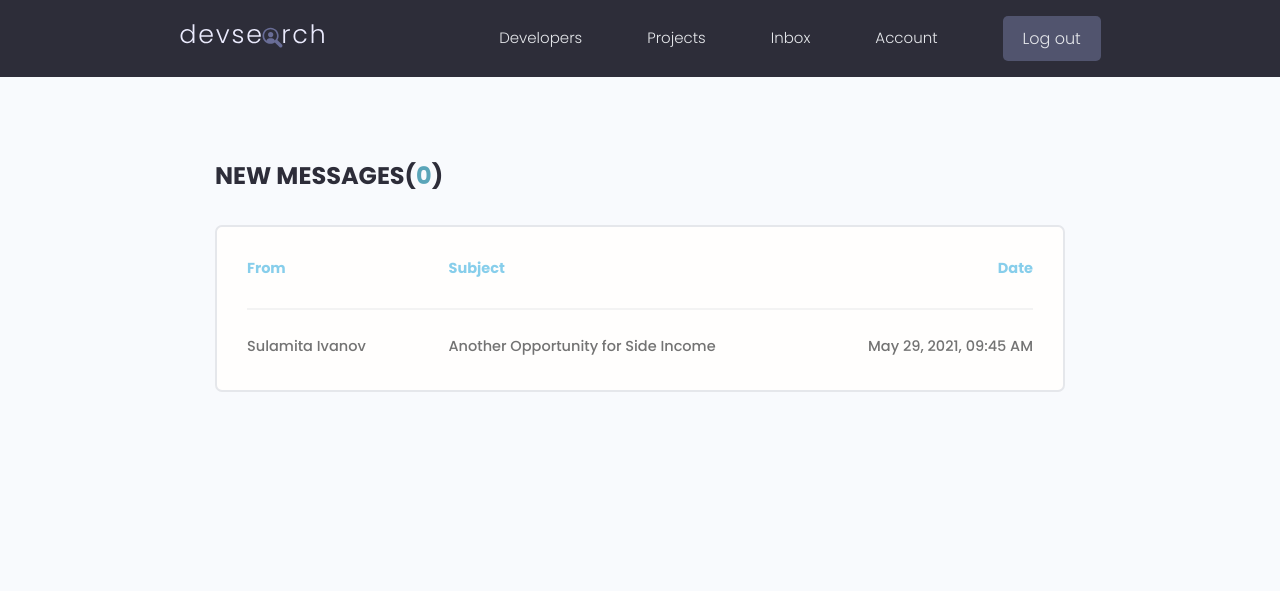
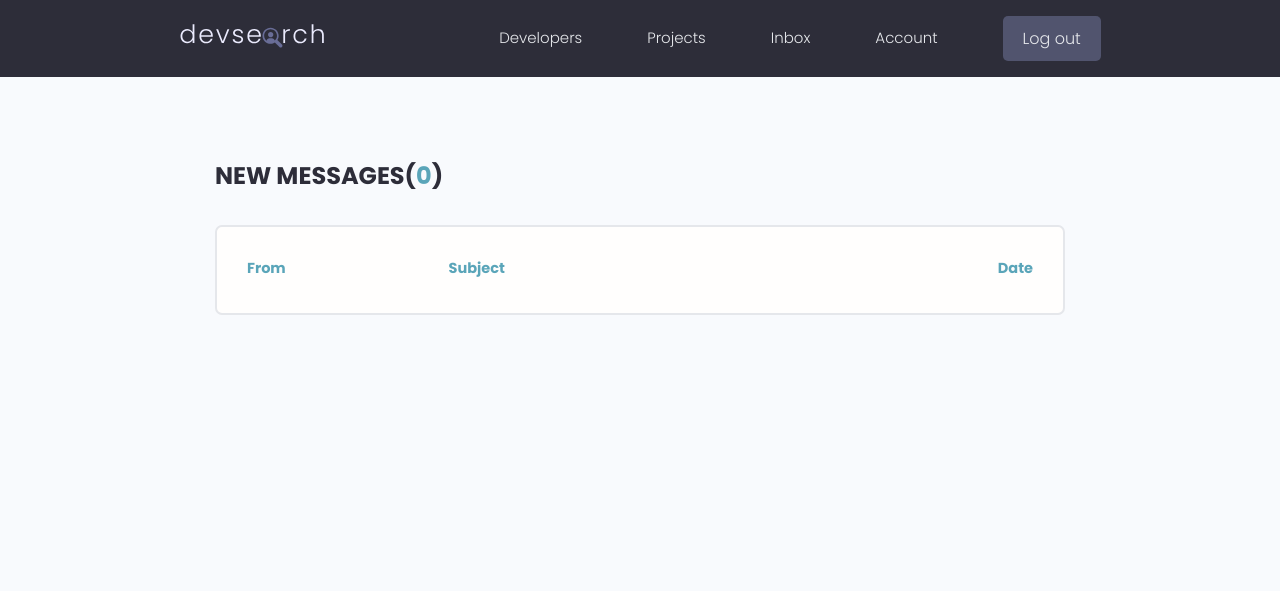
Before and after one commit to gurnitha/django-dennis-devsearch, a Django app: page /inbox/ in a window 1280 px wide. Shown: the top 591 px of the page. Run offline with Django 3.2, Linux system fonts and the light colour scheme; the visitor is signed in with stand-in values (Sample User, id 1); some libraries are stand-ins or nearby versions.

Commit message:
32.5 MESSAGES - Adding conditional for unread and read messages

```diff
--- a/users/templates/users/inbox.html
+++ b/users/templates/users/inbox.html
@@ -15,34 +15,34 @@
                 <!-- Header -->
                 <li class="message message--unread">
                     <a href="">
-                    <span class="message__author" style="color: skyblue;">From</span>
-                    <span class="message__subject" style="color: skyblue;">Subject</span>
-                    <span class="message__date" style="color: skyblue;">Date</span>
+                    <span class="message__author" style="color: #5AA5B9;">From</span>
+                    <span class="message__subject" style="color: #5AA5B9;">Subject</span>
+                    <span class="message__date" style="color: #5AA5B9;">Date</span>
                     </a>
                 </li>
                 <!-- END Header -->
 
+                <!-- Messages -->
                 {% for message in messageRequests %}
+                    {% if message.is_read == False %}
+
                     <!-- Un-read messages -->
                     <li class="message message--unread">
+                    {% else %}
+                    <!-- END Un-read messages -->
+
+                    <!-- Read messages -->
+                    <li class="message">
+                    {% endif %}
                         <a href="message.html">
                         <span class="message__author">{{message.name}}</span>
                         <span class="message__subject">{{message.subject}}</span>
                         <span class="message__date">{{message.created}}</span>
                         </a>
                     </li>
-                <!-- END Un-read messages -->
                 {% endfor %}
-
-                <!-- Read messages -->
-                <li class="message">
-                    <a href="message.html">
-                    <span class="message__author">Sulamita Ivanov</span>
-                    <span class="message__subject">Another Opportunity for Side Income</span>
-                    <span class="message__date">May 29, 2021, 09:45 AM</span>
-                    </a>
-                </li>
                     <!-- END Read messages -->
+                <!-- END Messages -->
             </ul>
         </div>
     </main>
```
Also changed, not shown: README.md. Lines whose indentation alone changed are shown as unchanged.
